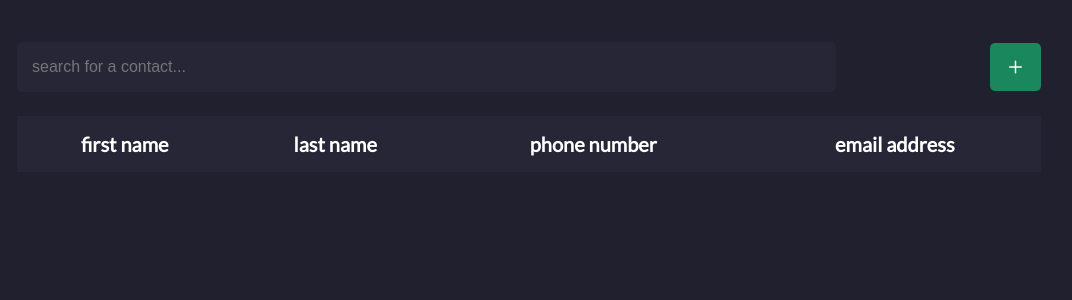
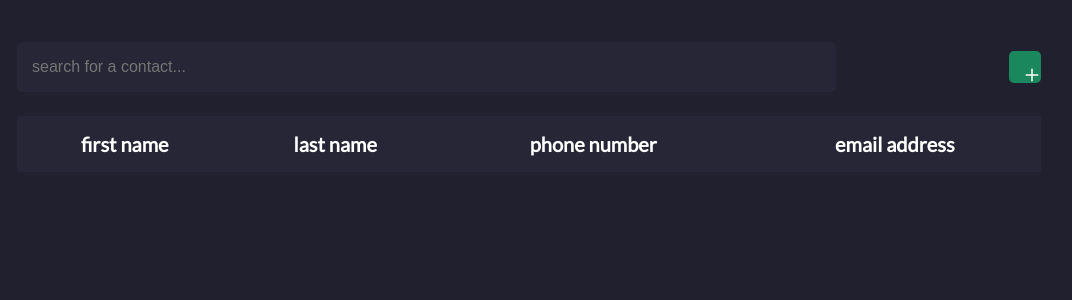
Before and after one commit to ajfuto/ContactApp, a PHP site: page /contacts.html in a window 1280 px wide. Shown: the part 59-359 px from the top of the page, without its empty margins (111-1183 px from the left). Run offline with PHP 8.4, Linux system fonts and the light colour scheme; lists and menus that the app fills with data are empty; some libraries are stand-ins or nearby versions.

Commit message:
Trying someting new

```diff
--- a/css/contacts.css
+++ b/css/contacts.css
@@ -212,11 +212,11 @@ body {
   }
 
 #addBtn {
-    width: 5%;
+    /*width: 10%;*/
     outline: 0;
     background: var(--button-color);
-    /*height: 2.5rem;
-    width: 2.5rem;*/
+    height: 16px;
+    width: 16px;
     border: 0;
     padding: 16px;
     border-radius: 5px;
```
